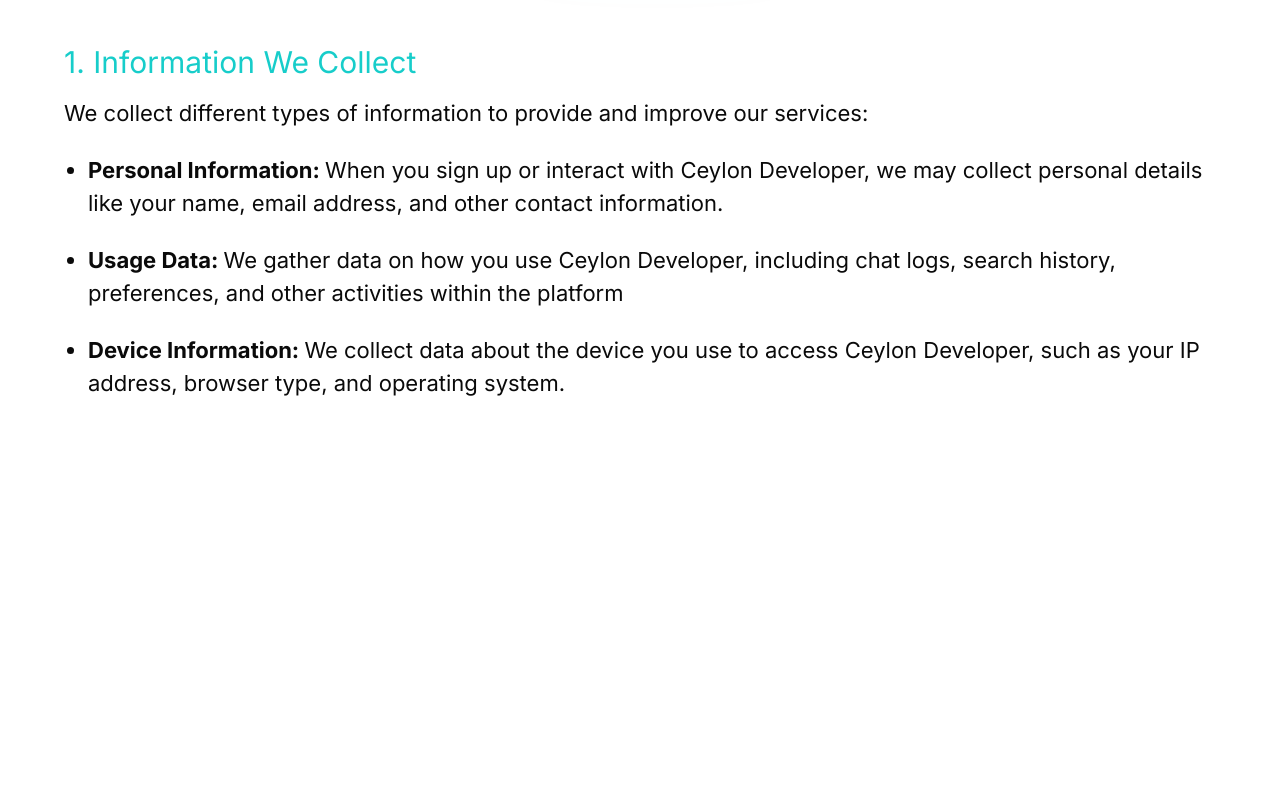
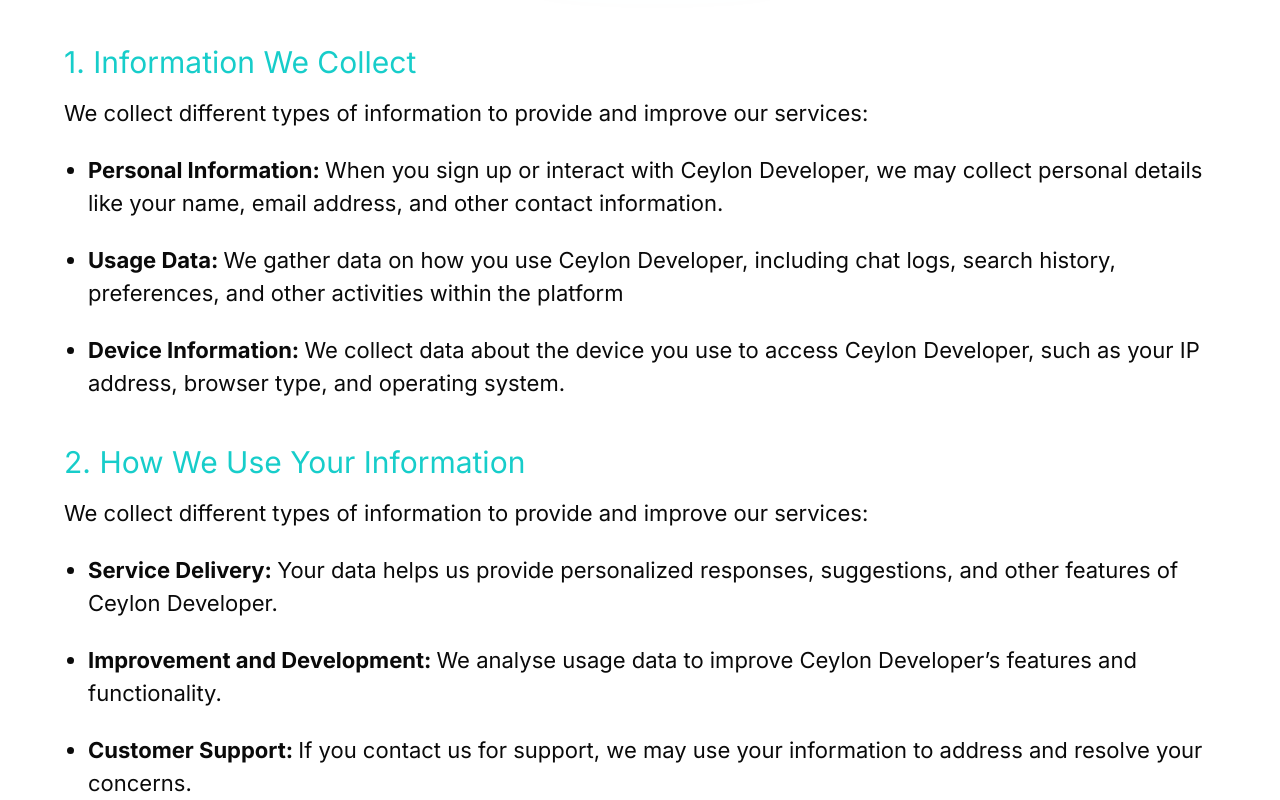
Before and after one commit to Roshen-Perera/ceylon-developers-portfolio, a Next.js app: page /privacy in a window 1280 px wide. Shown: the part 498-1298 px from the top of the page. Before the commit the page ends 898 px from the top, so only its background shows below. Built offline with nearby package versions, Linux system fonts and the light colour scheme.

Commit message:
How We Use Your Information added

```diff
--- a/app/privacy/page.tsx
+++ b/app/privacy/page.tsx
@@ -52,6 +52,30 @@ const Page = () => {
             </li>
           </ul>
         </div>
+        <div className="mt-10">
+          <h5 className="text-[30px] text-[#17CDCA]">
+            2. How We Use Your Information
+          </h5>
+          <p className="text-[22px] mt-3">
+            We collect different types of information to provide and improve our
+            services:
+          </p>
+          <ul role="list" className="mt-5 list-disc ml-6 text-[22px]">
+            <li className="mt-6">
+              <strong>Service Delivery: </strong>Your data helps us provide
+              personalized responses, suggestions, and other features of Ceylon
+              Developer.
+            </li>
+            <li className="mt-6">
+              <strong>Improvement and Development: </strong>We analyse usage
+              data to improve Ceylon Developer’s features and functionality.
+            </li>
+            <li className="mt-6">
+              <strong>Customer Support: </strong>If you contact us for support,
+              we may use your information to address and resolve your concerns.
+            </li>
+          </ul>
+        </div>
       </div>
     </div>
   );
```
